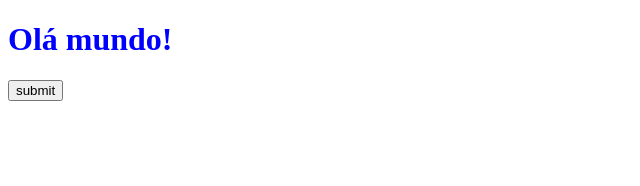
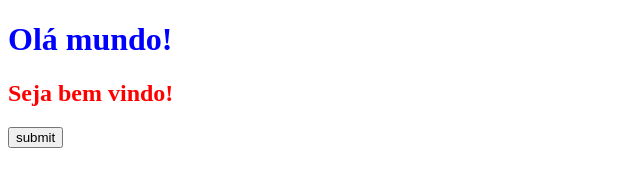
Before and after one commit to IgCand22/Trabalhando-Branches, a plain HTML site: page index.html in a window 1280 px wide. Shown: the whole page, without its empty margins (0-640 px from the left). Drawn offline with Linux system fonts and the light colour scheme.

Commit message:
Adicionado 'Seja bem vindo' em vermelho

```diff
--- a/index.html
+++ b/index.html
@@ -7,6 +7,7 @@
 </head>
 <body>
     <h1 style="color: blue;">Olá mundo!</h1>
+    <h2 style="color: red;">Seja bem vindo!</h2>
     <input name="submit" type="submit" value="submit">
 </body>
 </html
```
